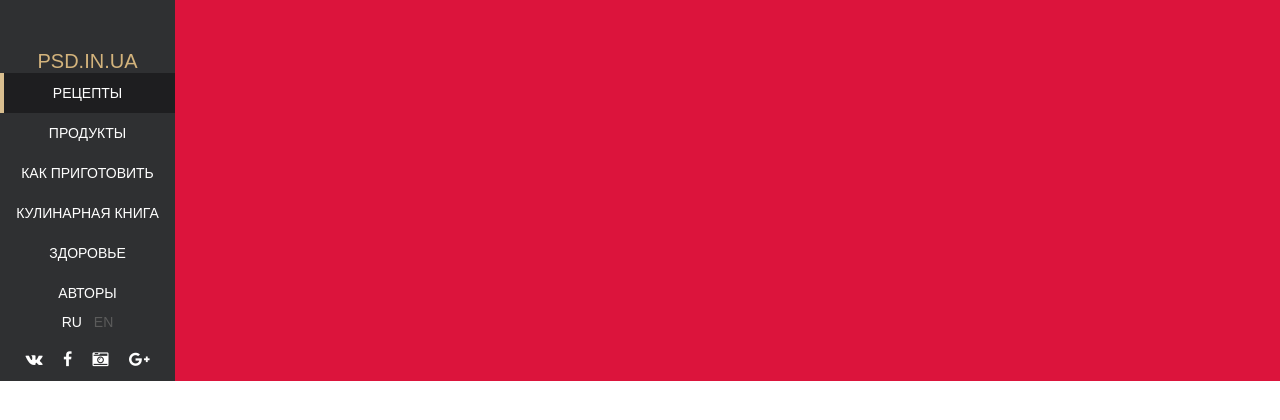
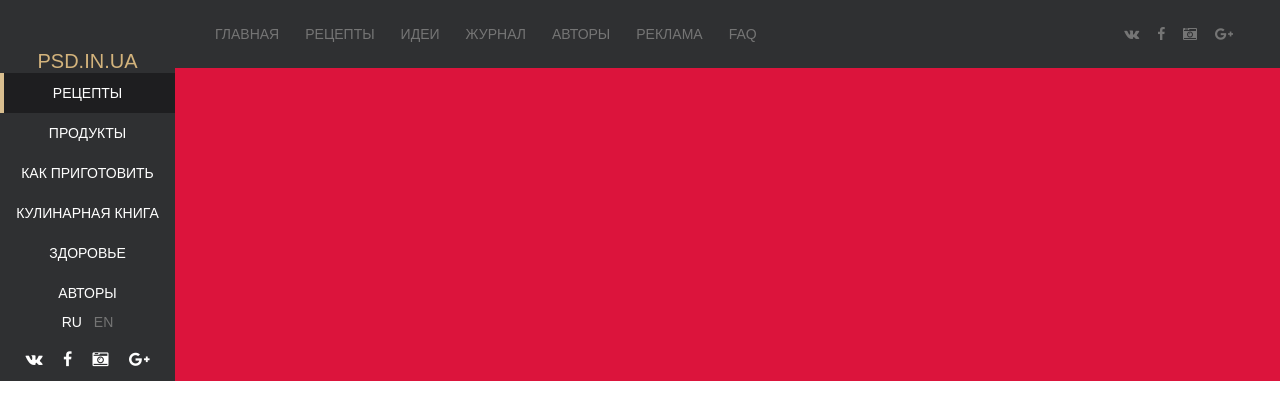
Before and after one commit to koshelev1988/Podbor-Receptov, a website: page src/index.html in a window 1280 px wide. Drawn offline with Linux system fonts and the light colour scheme.

Commit message:
Botom-Menu

```diff
--- a/src/css/main.css
+++ b/src/css/main.css
@@ -434,6 +434,11 @@ ul {
 
 .all {
   background-color: crimson;
+  display: -webkit-box;
+  display: flex;
+  -webkit-box-orient: horizontal;
+  -webkit-box-direction: normal;
+  flex-direction: row;
   max-width: 136.6rem;
   margin: 0 auto;
 }
@@ -515,12 +520,53 @@ ul {
 }
 
 .all .sid-bar .languages .language {
-  color: #5b5b5b;
+  color: #757575;
   margin: 0 0.2857142857142857em;
 }
 
 .all .sid-bar .languages .language.active {
   color: #ffffff;
+}
+
+.all .wrapper {
+  width: 100%;
+}
+
+.all .wrapper .footer .footer-bottom {
+  background: #2f3032;
+  width: 100%;
+}
+
+.all .wrapper .footer .footer-bottom .menu-bottom {
+  display: -webkit-box;
+  display: flex;
+  -webkit-box-orient: horizontal;
+  -webkit-box-direction: normal;
+  flex-direction: row;
+  -webkit-box-pack: justify;
+  justify-content: space-between;
+  padding: 1.625em 0;
+}
+
+.all .wrapper .footer .footer-bottom .menu-bottom a {
+  color: #757575;
+}
+
+.all .wrapper .footer .footer-bottom .menu-bottom a:hover {
+  color: #ffffff;
+}
+
+.all .wrapper .footer .footer-bottom .menu-ul,
+.all .wrapper .footer .footer-bottom .socials {
+  font-size: 0.875em;
+}
+
+.all .wrapper .footer .footer-bottom .menu-ul {
+  text-transform: uppercase;
+}
+
+.all .wrapper .footer .footer-bottom .menu-ul .menu-li {
+  margin-right: 1.857142857142857em;
 }
 
 /*!
--- a/src/index.html
+++ b/src/index.html
@@ -37,7 +37,31 @@
 					</div>
 				</div>
 			</div><!---/sid-bar--->
-			<div class="wrapper"></div>
+			<div class="wrapper">
+				<footer class="footer">
+					<div class="footer-bottom">
+						<div class="container">
+							<div class="menu-bottom">
+								<ul class="menu-ul">
+									<li class="menu-li"><a href="#">ГЛАВНАЯ </a></li>
+									<li class="menu-li"><a href="#">РЕЦЕПТЫ</a></li>
+									<li class="menu-li"><a href="#">ИДЕИ</a></li>
+									<li class="menu-li"><a href="#">ЖУРНАЛ</a></li>
+									<li class="menu-li"><a href="#">АВТОРЫ</a></li>
+									<li class="menu-li"><a href="#">РЕКЛАМА</a></li>
+									<li class="menu-li"><a href="#">FAQ</a></li>
+								</ul>
+								<div class="socials">
+									<a href="#" class="icon fa fa-vk" aria-hidden="true"></a>
+									<a href="#" class="icon fa fa-facebook" aria-hidden="true"></a>
+									<a href="#" class="icon fa fa-camera-retro"></a>
+									<a href="#" class="icon fa fa-google-plus" aria-hidden="true"></a>
+								</div>
+							</div>
+						</div>
+					</div><!---/footer-bottom--->
+				</footer><!--/footer--->
+			</div>
 		</div>
 		<script src="./js/libs.min.js"></script>
 	</body>
--- /dev/null
+++ b/src/scss/_cotainer.scss
@@ -0,0 +1,7 @@
+@import "params/variables";
+@import "params/mixins";
+
+.wrapper {
+	width: 100%;
+	@import "footer";
+}
--- a/src/scss/_default.scss
+++ b/src/scss/_default.scss
@@ -46,8 +46,11 @@ ul {
 
 .all {
 	background-color: crimson;
+	display: flex;
+	flex-direction: row;
 	max-width: 136.6rem;
 	margin: 0 auto;
 	@import "sid-bap";
+	@import "cotainer";
 }
 @import "font-awesome/font-awesome";
--- /dev/null
+++ b/src/scss/_footer-menu.scss
@@ -0,0 +1,28 @@
+@import "params/variables";
+@import "params/mixins";
+.footer-bottom {
+	background: $color-anthraciteDarkGray;
+	width: 100%;
+ & .menu-bottom {
+	 display: flex;
+	 flex-direction: row;
+	 justify-content: space-between;
+	 padding: $size-26px 0;
+	 & a {
+		 color: lighten($color-greenDarkGray,10%);
+		 &:hover {
+			 color: $color-wight;
+		 }
+	 }
+	}
+	& .menu-ul, & .socials {
+		font-size: $size-14px;
+	}
+	& .menu-ul {
+		text-transform: uppercase;
+		& .menu-li {
+			margin-right: 1.857142857142857em;
+		}
+	}
+
+}
--- /dev/null
+++ b/src/scss/_footer.scss
@@ -0,0 +1,6 @@
+@import "params/variables";
+@import "params/mixins";
+
+.footer {
+	@import "footer-menu";
+}
--- a/src/scss/_sid-bap.scss
+++ b/src/scss/_sid-bap.scss
@@ -57,7 +57,7 @@
 		padding-bottom: $size-24px;
 		text-transform: uppercase;
 		& .language {
-			color: $color-greenDarkGray;
+			color: lighten($color-greenDarkGray,10%);
 			margin: 0 0.2857142857142857em;
 			&.active {
 				color: $color-wight;
```
Also changed, not shown: src/css/main.min.css, src/css/style.css.
